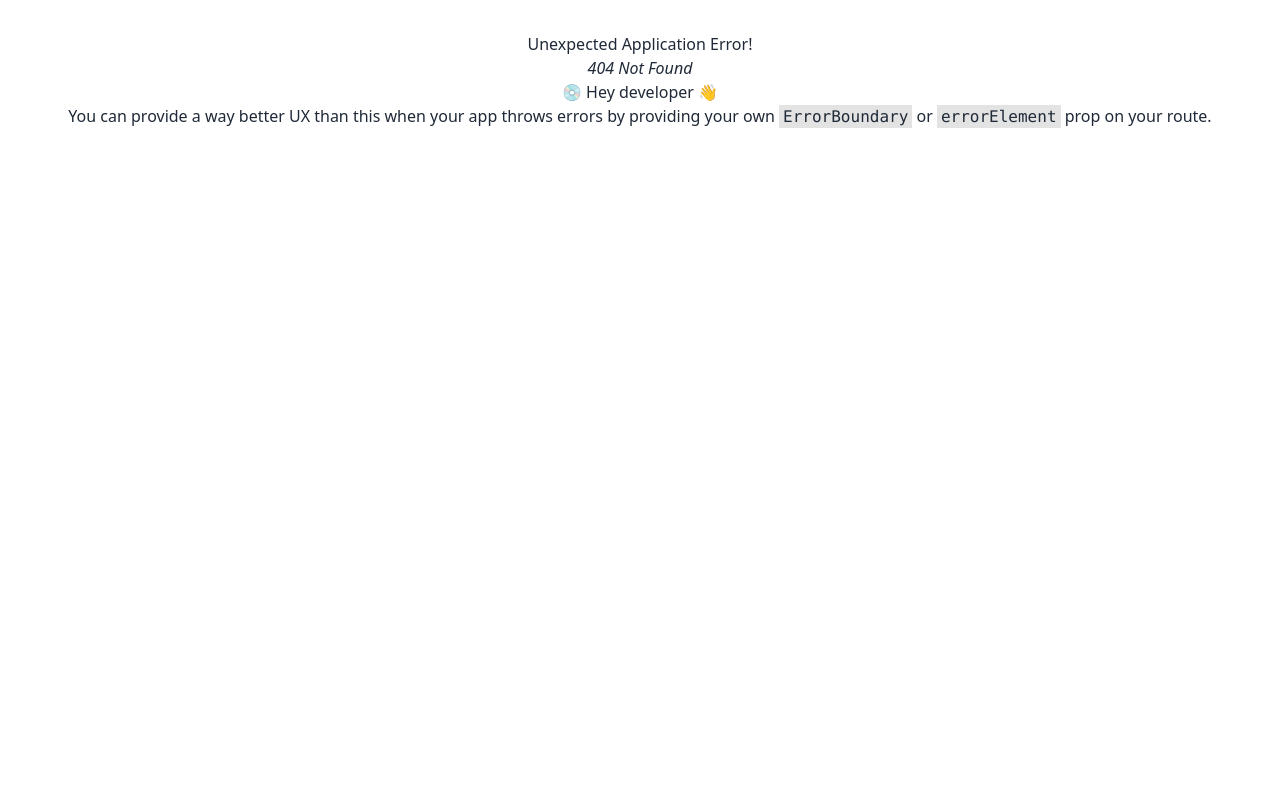
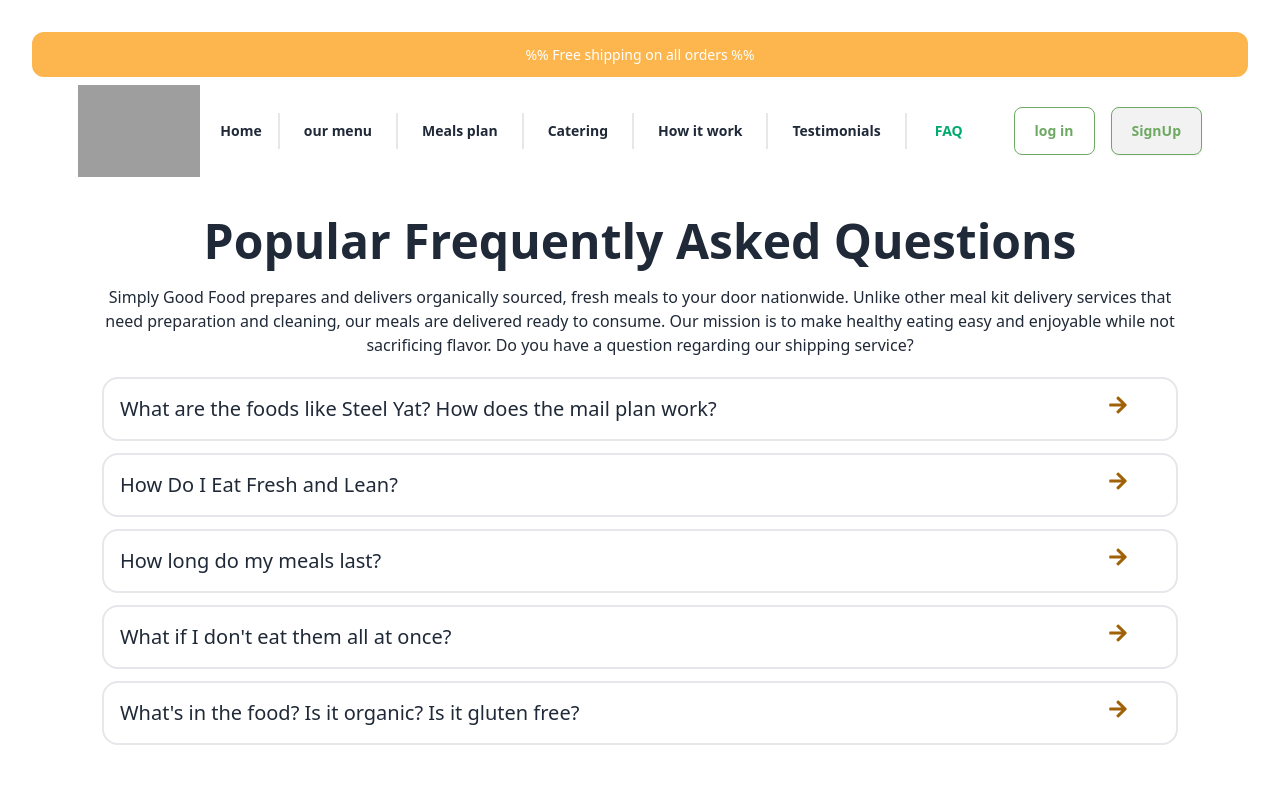
Before and after one commit to Mahamudurkhan10/simple-good-food, a React (Vite) app: page /faq in a window 1280 px wide. Before the commit this address had no page. Shown: the top 800 px of the page. Built offline with nearby package versions, Linux system fonts and the light colour scheme; grey boxes are pictures that could not be loaded.

Commit message:
Faq page done and Testimonilas working

```diff
--- /dev/null
+++ b/src/Pages/FAQ/FAQ.jsx
@@ -0,0 +1,12 @@
+import React from 'react';
+import AskQuestion from '../Home/AskQuesiton/AskQuestion';
+
+const FAQ = () => {
+     return (
+          <div>
+               <AskQuestion></AskQuestion>
+          </div>
+     );
+};
+
+export default FAQ;
--- /dev/null
+++ b/src/Pages/Shared/Error/Error.jsx
@@ -0,0 +1,24 @@
+import React from 'react';
+import { Link } from 'react-router-dom';
+
+const Error = () => {
+     return (
+          <div style={{ backgroundImage: "url('https://i.ibb.co.com/fvYNyt3/Rectangle-1292.png')" }}
+          className='  mt-5 bg-cover lg:h-[650px] bg-center opacity-95  '>
+               <section className="flex items-center h-full p-16 dark:text-gray-800">
+                    <div className="container flex flex-col items-center justify-center px-5 mx-auto my-8">
+                         <div className="max-w-md text-center">
+                              <h2 className="mb-8 font-extrabold text-6xl dark:text-gray-50">
+                              404 Not Found
+                              </h2>
+                              <p className="text-2xl font-semibold text-white md:text-3xl">Sorry, we couldn't find this page.</p>
+                              <p className="mt-4 mb-8 dark:text-black">But don't worry, you can find plenty of other things on our homepage.</p>
+                              <Link to={'/'} rel="noopener noreferrer" className="px-8 py-3 font-semibold rounded dark:bg-violet-600 dark:text-gray-50">Back to homepage</Link>
+                         </div>
+                    </div>
+               </section>
+          </div>
+     );
+};
+
+export default Error;
--- a/src/Pages/Shared/Navbar/Navbar.jsx
+++ b/src/Pages/Shared/Navbar/Navbar.jsx
@@ -4,12 +4,12 @@ import { Link, NavLink } from 'react-router-dom';
 const Navbar = () => {
      const navItems = <div className='flex   flex-col lg:flex-row lg:mr-9'>
             <NavLink className={({isActive})=>isActive?'font-bold text-success':'font-semibold'} to={'/'}> <li><a> Home</a></li></NavLink>
-            <NavLink className={({isActive})=>isActive?'font-bold text-success border-l-2 px-3':'font-semibold border-l-2 px-2'} to={'/a'}> <li><a> our menu</a></li></NavLink>
+            <NavLink className={({isActive})=>isActive?'font-bold text-success border-l-2 px-3':'font-semibold border-l-2 px-2'} to={'/ourMenu'}> <li><a> our menu</a></li></NavLink>
             <NavLink className={({isActive})=>isActive?'font-bold text-success border-l-2 px-3':'font-semibold border-l-2 px-2'} to={'/b'}> <li><a> Meals plan</a></li></NavLink>
             <NavLink className={({isActive})=>isActive?'font-bold text-success border-l-2 px-3':'font-semibold border-l-2 px-2'} to={'/c'}> <li><a>Catering</a></li></NavLink>
             <NavLink className={({isActive})=>isActive?'font-bold text-success border-l-2 px-3':'font-semibold border-l-2 px-2'} to={'/c'}> <li><a>How it work</a></li></NavLink>
-            <NavLink className={({isActive})=>isActive?'font-bold text-success border-l-2 px-3':'font-semibold border-l-2 px-2'} to={'/c'}> <li><a>Testimonials</a></li></NavLink>
-            <NavLink className={({isActive})=>isActive?'font-bold text-success border-l-2 px-3':'font-semibold border-l-2 px-2'} to={'/c'}> <li><a>FAQ</a></li></NavLink>
+            <NavLink className={({isActive})=>isActive?'font-bold text-success border-l-2 px-3':'font-semibold border-l-2 px-2'} to={'/testimonials'}> <li><a>Testimonials</a></li></NavLink>
+            <NavLink className={({isActive})=>isActive?'font-bold text-success border-l-2 px-3':'font-semibold border-l-2 px-2'} to={'/faq'}> <li><a>FAQ</a></li></NavLink>
 
      </div>
      return (
--- /dev/null
+++ b/src/Pages/Testimonials/Testimonials.jsx
@@ -0,0 +1,14 @@
+import React from 'react'
+
+export default function Testimonials() {
+  return (
+    <div>
+      <div>
+          <h1 className='text-5xl font-semibold'> Testimonials </h1>
+      </div>
+       <div>
+
+       </div>
+    </div>
+  )
+}
```
Also changed, not shown: src/Routes/router.jsx (+18 -0 lines).
